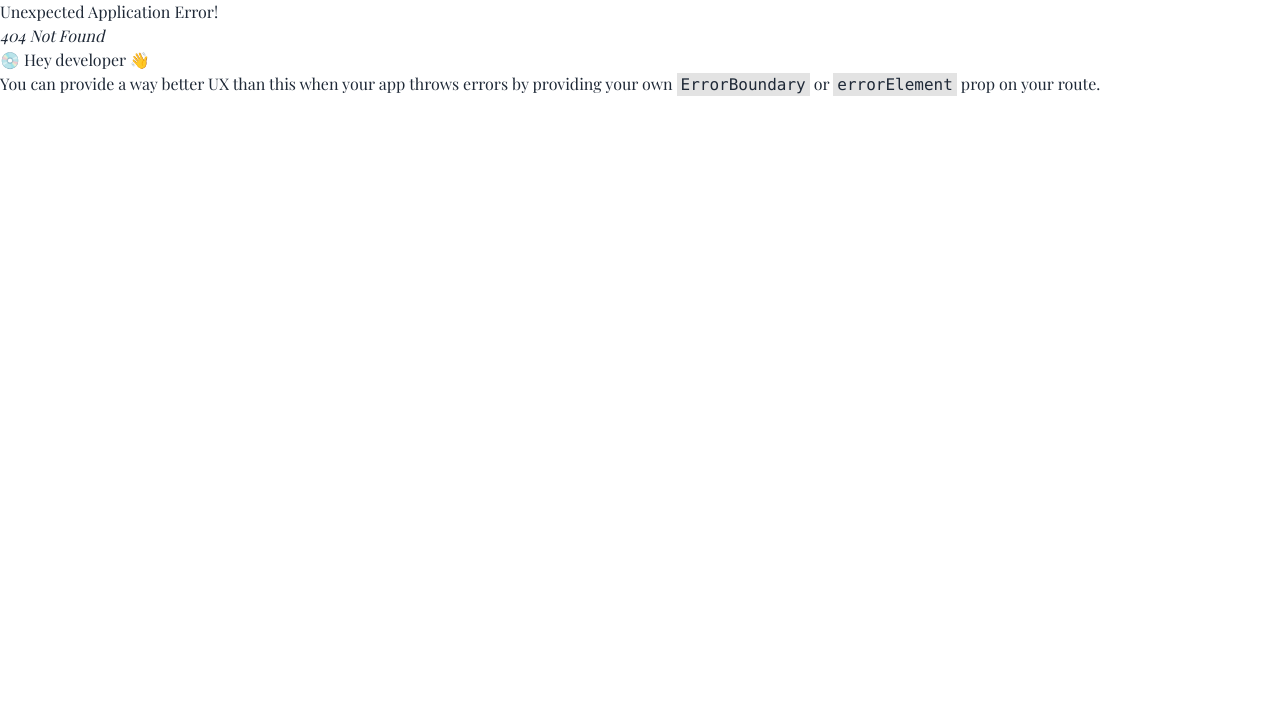
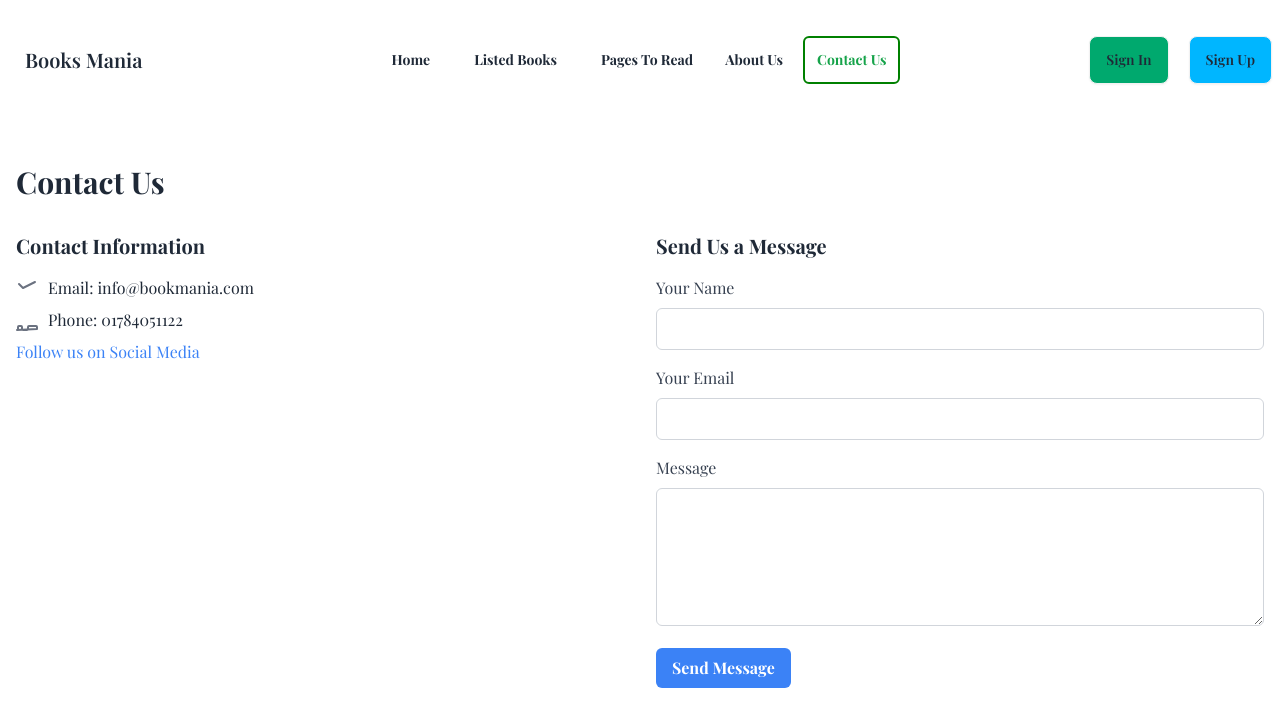
Before and after one commit to nhwnahid007/book-mania, a React (Vite) app: page /contact in a window 1280 px wide. Before the commit this address had no page. Shown: the top 726 px of the page. Built offline with nearby package versions, Linux system fonts and the light colour scheme.

Commit message:
Added contact us page

```diff
--- a/src/Components/AboutUs/AboutUS.jsx
+++ b/src/Components/AboutUs/AboutUS.jsx
@@ -12,7 +12,7 @@ const AboutUS = () => {
             Our mission is to create a vibrant online community where book enthusiasts can connect, share their love of literature, and discover new favorites. We offer a variety of features to help you explore the world of books, including:
           </p>
       </div>
-      <ul className="font-work mt-10 list-disc">
+      <ul className="font-work mt-10 text-gray-700 list-disc">
         <li className="">Personalized book recommendations</li>
         <li>Book reviews and author profiles</li>
         <li>Forums and book clubs for discussion</li>
--- /dev/null
+++ b/src/Components/ContactUs/ContactUS.jsx
@@ -0,0 +1,59 @@
+
+
+const ContactUS = () => {
+    return (
+        <div>
+          <div className="container mx-auto px-4 py-16">
+      <h1 className="text-3xl font-bold mb-8">Contact Us</h1>
+      <div className="grid grid-cols-1 md:grid-cols-2 gap-8">
+        <div className="info-card">
+          <h2 className="text-xl font-bold mb-4">Contact Information</h2>
+          <ul className="list-none space-y-2">
+            <li className="flex items-center">
+              <svg className="h-6 w-6 mr-2 text-gray-500" fill="none" viewBox="0 0 24 24" stroke="currentColor">
+                <path strokeLinecap="round" strokeLinejoin="round" strokeWidth="2" d="M3 8l4 4L19 6" />
+              </svg>
+              <span>Email: info@bookmania.com</span>
+            </li>
+            <li className="flex items-center">
+              <svg className="h-6 w-6 mr-2 text-gray-500" fill="none" viewBox="0 0 24 24" stroke="currentColor">
+                <path strokeLinecap="round" strokeLinejoin="round" strokeWidth="2" d="M21 21v-2a1 1 0 0 0-1-1h-7a1 1 0 0 0-1 1v2a1 1 0 0 1-1 1h-4a1 1 0 0 1-1-1v-2a1 1 0 0 0-1-1H3a1 1 0 0 0-1 1v2a1 1 0 0 1-1 1z" />
+              </svg>
+              <span>Phone: 01784051122</span>
+            </li>
+            <li>
+              <a href="#" className="text-blue-500 hover:underline">Follow us on Social Media</a>
+            </li>
+          </ul>
+        </div>
+        <form className="contact-form">
+          <h2 className="text-xl font-bold mb-4">Send Us a Message</h2>
+          <div className="mb-4">
+            <label htmlFor="name" className="block text-gray-700 mb-2">
+              Your Name
+            </label>
+            <input type="text" id="name" name="name" className="w-full px-3 py-2 rounded-md border border-gray-300 focus:outline-none focus:ring-1 focus:ring-blue-500" />
+          </div>
+          <div className="mb-4">
+            <label htmlFor="email" className="block text-gray-700 mb-2">
+              Your Email
+            </label>
+            <input type="email" id="email" name="email" className="w-full px-3 py-2 rounded-md border border-gray-300 focus:outline-none focus:ring-1 focus:ring-blue-500" />
+          </div>
+          <div className="mb-4">
+            <label htmlFor="message" className="block text-gray-700 mb-2">
+              Message
+            </label>
+            <textarea id="message" name="message" rows="5" className="w-full px-3 py-2 rounded-md border border-gray-300 focus:outline-none focus:ring-1 focus:ring-blue-500"></textarea>
+          </div>
+          <button type="submit" className="inline-flex items-center px-4 py-2 bg-blue-500 hover:bg-blue-700 text-white rounded-md font-bold">
+            Send Message
+          </button>
+        </form>
+      </div>
+    </div>
+        </div>
+    );
+};
+
+export default ContactUS;
--- a/src/Components/Nav/Nav.jsx
+++ b/src/Components/Nav/Nav.jsx
@@ -38,6 +38,9 @@ const Nav = () => {
         <NavLink className={({isActive}) =>
               isActive ? "text-green-600 rounded-md border-2 p-3 border-[green] font-bold" : "font-bold"
             } to={'/about'}><button className="">About Us</button></NavLink>
+            <NavLink className={({isActive}) =>
+              isActive ? "text-green-600 rounded-md border-2 p-3 border-[green] font-bold" : "font-bold"
+            } to={'/contact'}><button className="">Contact Us</button></NavLink>
 
           </ul>
         </div>
@@ -57,6 +60,9 @@ const Nav = () => {
             <NavLink className={({isActive}) =>
               isActive ? "text-green-600 rounded-md border-2 p-3 border-[green] font-bold" : "font-bold"
             } to={'/about'}><button className="">About Us</button></NavLink>
+            <NavLink className={({isActive}) =>
+              isActive ? "text-green-600 rounded-md border-2 p-3 border-[green] font-bold" : "font-bold"
+            } to={'/contact'}><button className="">Contact Us</button></NavLink>
 
         </ul>
       </div>
--- a/src/main.jsx
+++ b/src/main.jsx
@@ -13,6 +13,7 @@ import Pages from './Components/Pages/Pages';
 import BookDetails from './Components/BookDetails/BookDetails';
 import { Toaster } from 'react-hot-toast';
 import AboutUS from './Components/AboutUs/AboutUS';
+import ContactUS from './Components/ContactUs/ContactUS';
 
 const router = createBrowserRouter([
   {
@@ -44,6 +45,10 @@ const router = createBrowserRouter([
       {
         path: '/about',
         element: <AboutUS></AboutUS>
+      },
+      {
+        path: 'contact',
+        element: <ContactUS></ContactUS>
       }
     ]
 
```
